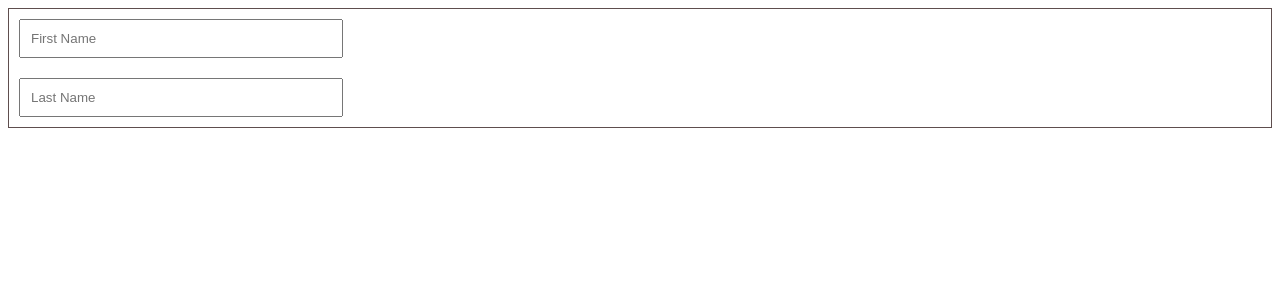
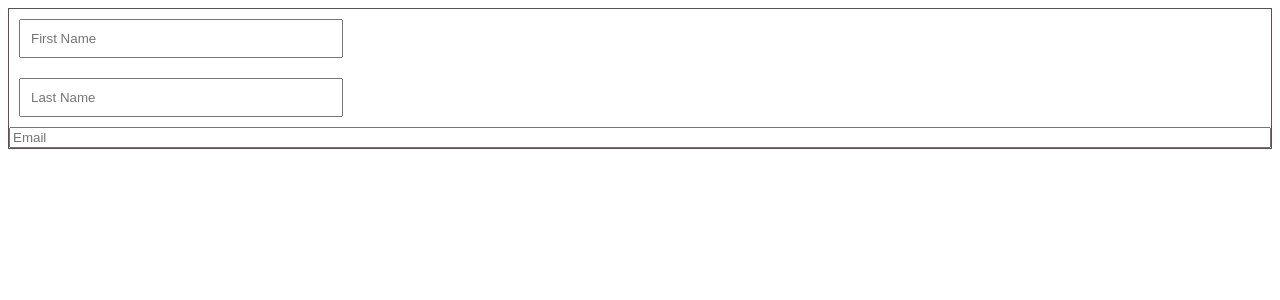
Before and after one commit to joshuaombasa/React-Forms-Learning, a React (Vite) app: page / in a window 1280 px wide. Shown: the top 300 px of the page. Built offline with nearby package versions, Linux system fonts and the light colour scheme.

Commit message:
updated jsx

```diff
--- a/src/App.jsx
+++ b/src/App.jsx
@@ -6,7 +6,8 @@ import './App.css'
 function App() {
  const [formData, setFormData] = React.useState(
   {firstName: "",
-   lastName: ""
+   lastName: "",
+   email: ""
 }
   )
 
@@ -37,6 +38,13 @@ function App() {
             value={FormData.lastName}
             name="lastName"
         />
+        <input
+            type="email"
+            onChange={handleChange}
+            placeholder='Email'
+            value={FormData.email}
+            name="email"
+        />
       </form>
     </div>
   )
```
